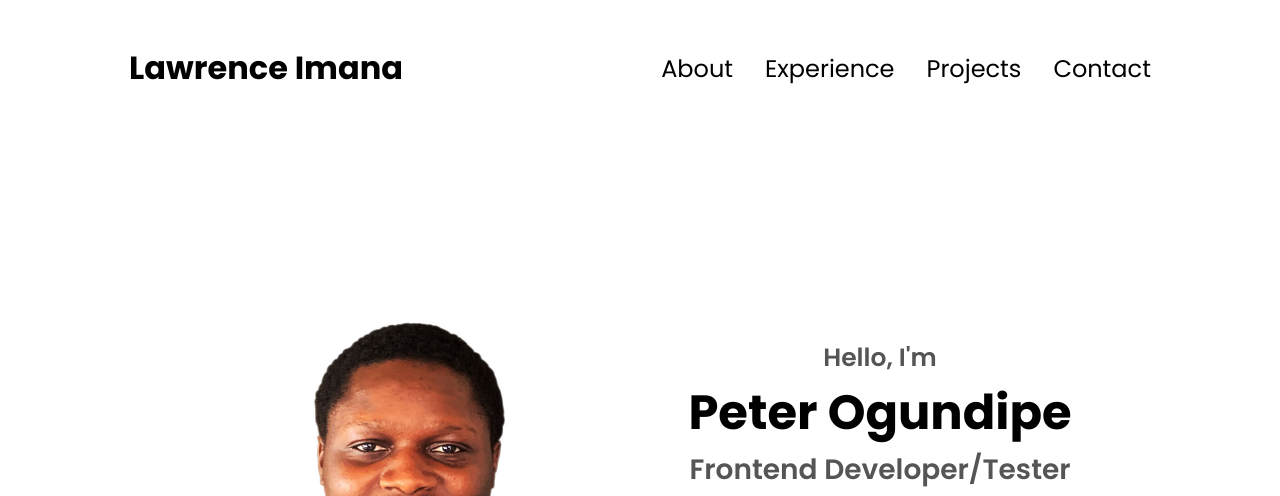
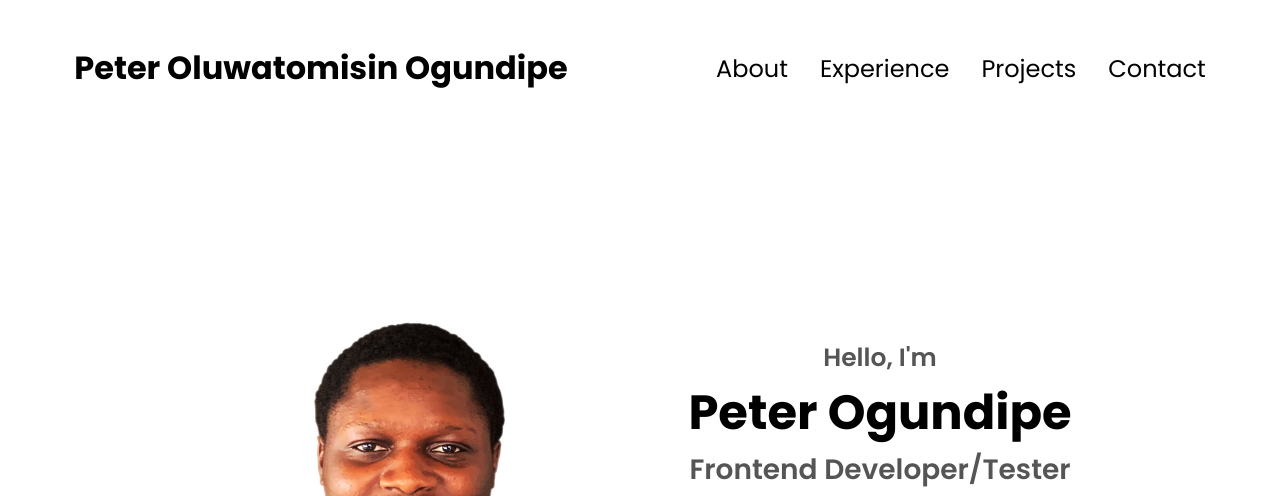
Before and after one commit to Peterlee10/My-Portfolio, a plain HTML site: page index.html in a window 1280 px wide. Shown: the top 496 px of the page. Drawn offline with Linux system fonts and the light colour scheme.

Commit message:
My-Portfolio

```diff
--- a/index.html
+++ b/index.html
@@ -14,7 +14,7 @@
 </head>
 <body>
     <nav id="desktop-nav">
-        <div class="logo">Lawrence Imana</div>
+        <div class="logo">Peter Oluwatomisin Ogundipe</div>
         <div>
             <ul class="nav-links">
                 <li><a href="#about">About</a></li>
```
